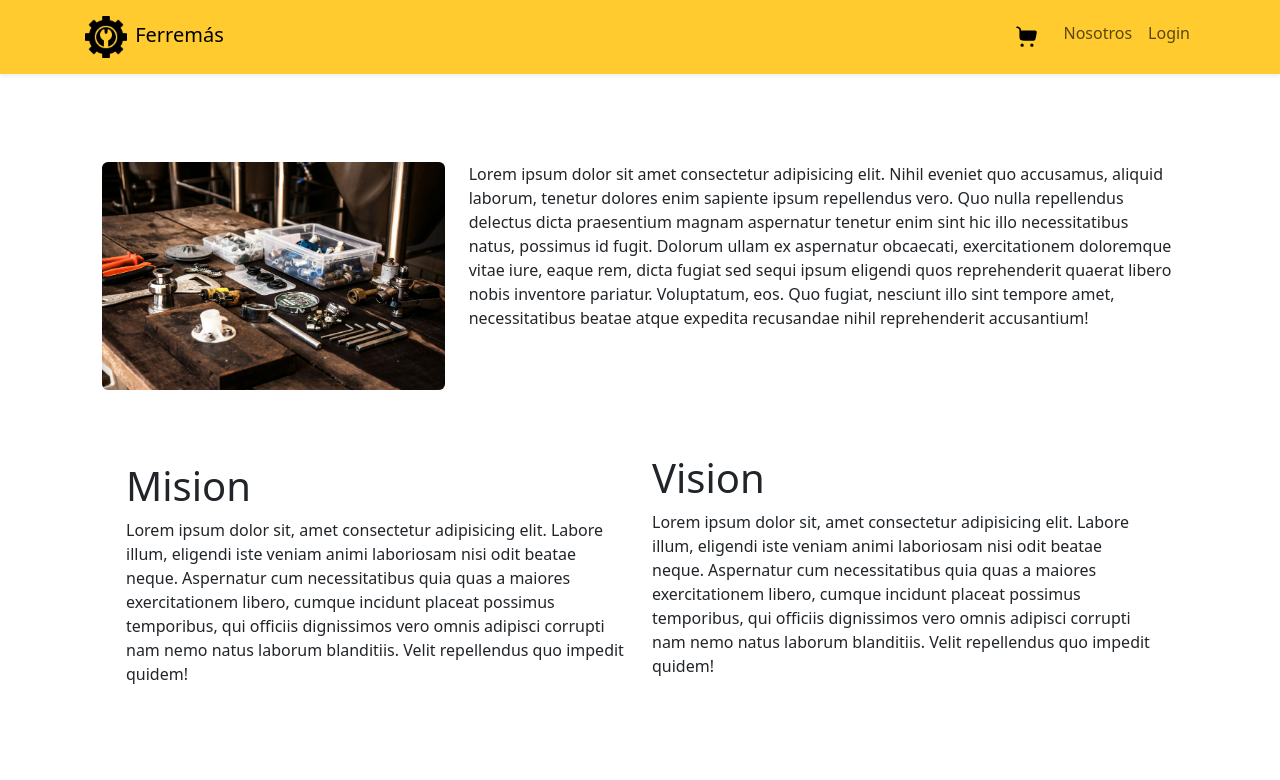
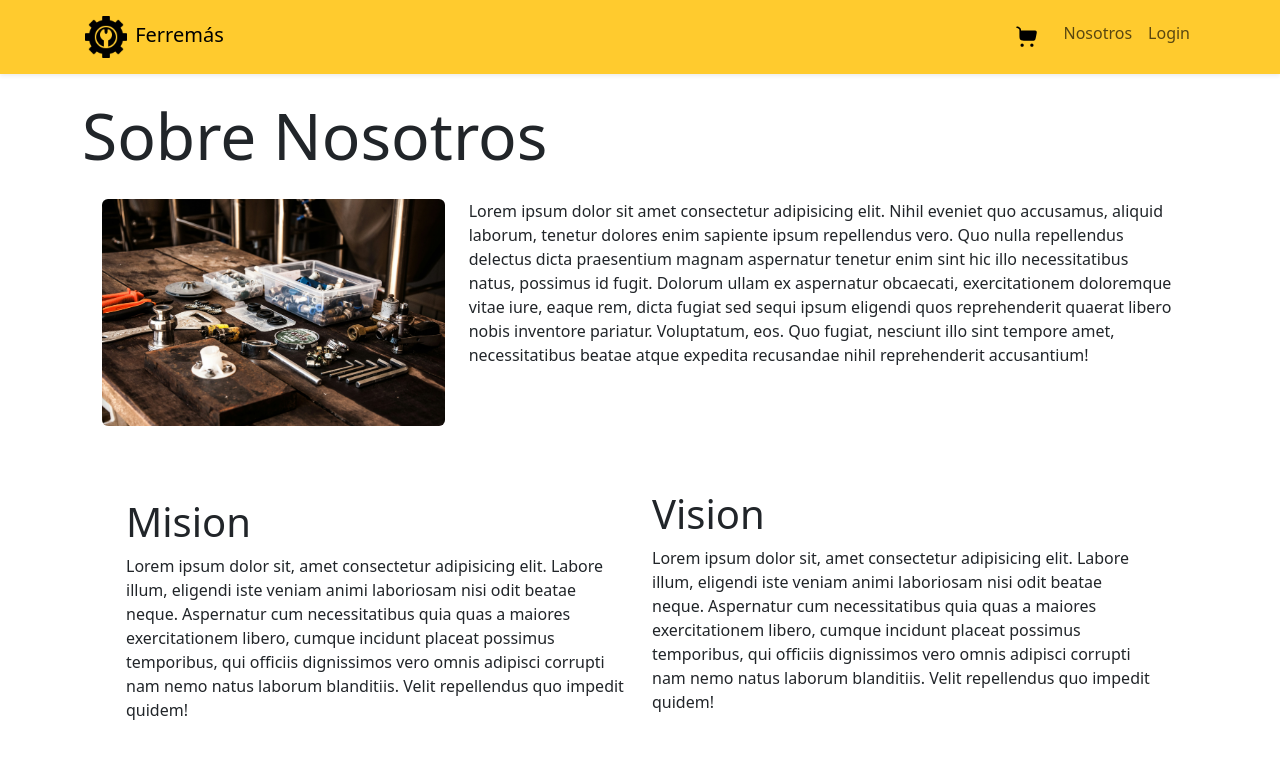
Before and after one commit to Dani-2TB/ferremas_web, a Vue app: page /nosotros in a window 1280 px wide. Shown: the top 780 px of the page. Built offline with nearby package versions, Linux system fonts and the light colour scheme.

Commit message:
commit para merge

```diff
--- a/src/views/AboutView.vue
+++ b/src/views/AboutView.vue
@@ -1,5 +1,6 @@
 <template>
-<div class="row pt-5 px-2 my-3 mx-auto">
+<h1 class="display-3">{{ $route.meta.pageTitle }}</h1>
+<div class="row px-2 my-3 mx-auto">
   <div class="col-lg-4">
     <img class="img-fluid rounded align-middle" src="../assets/images/template.jpg" alt="Bike gears in a shop.">
   </div>
```
